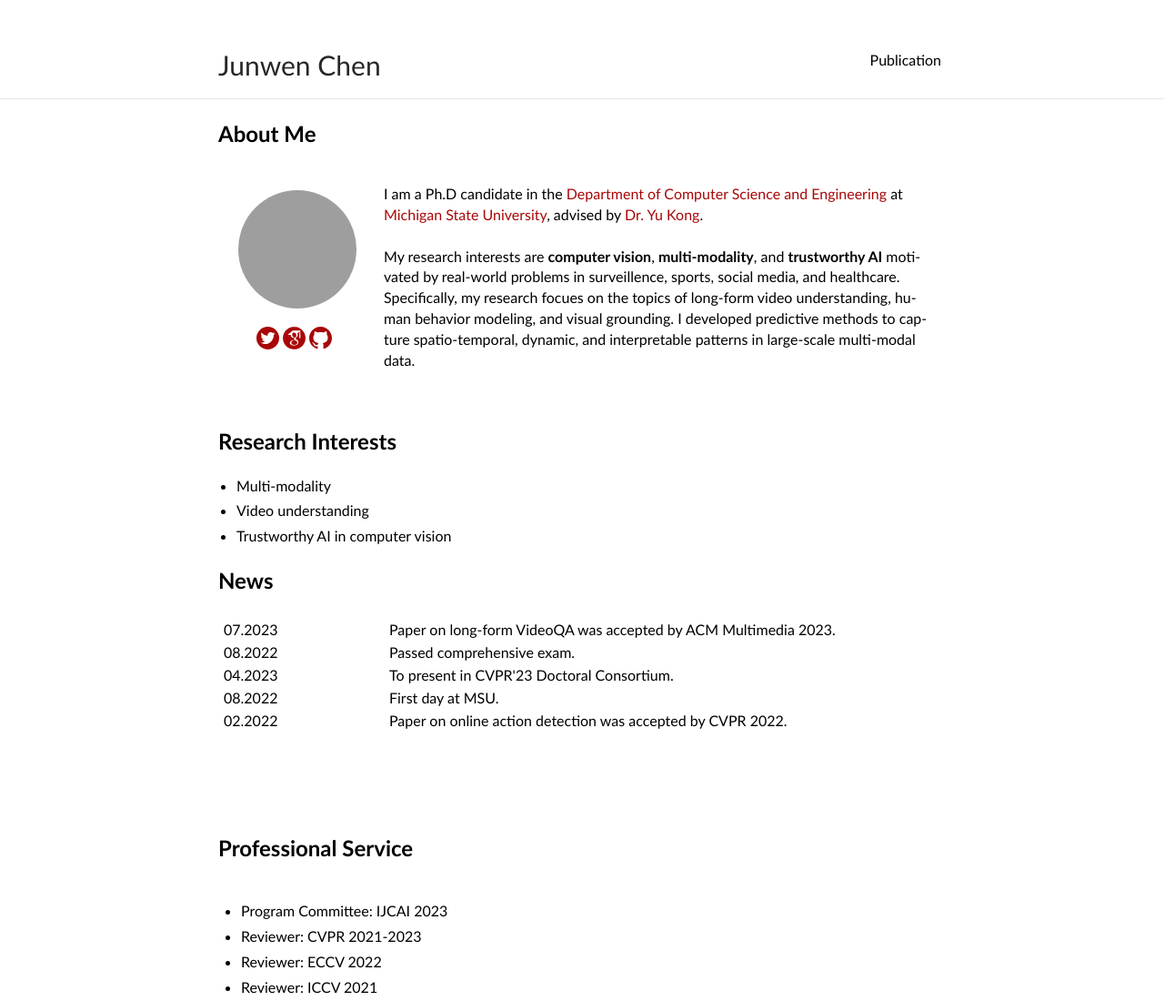
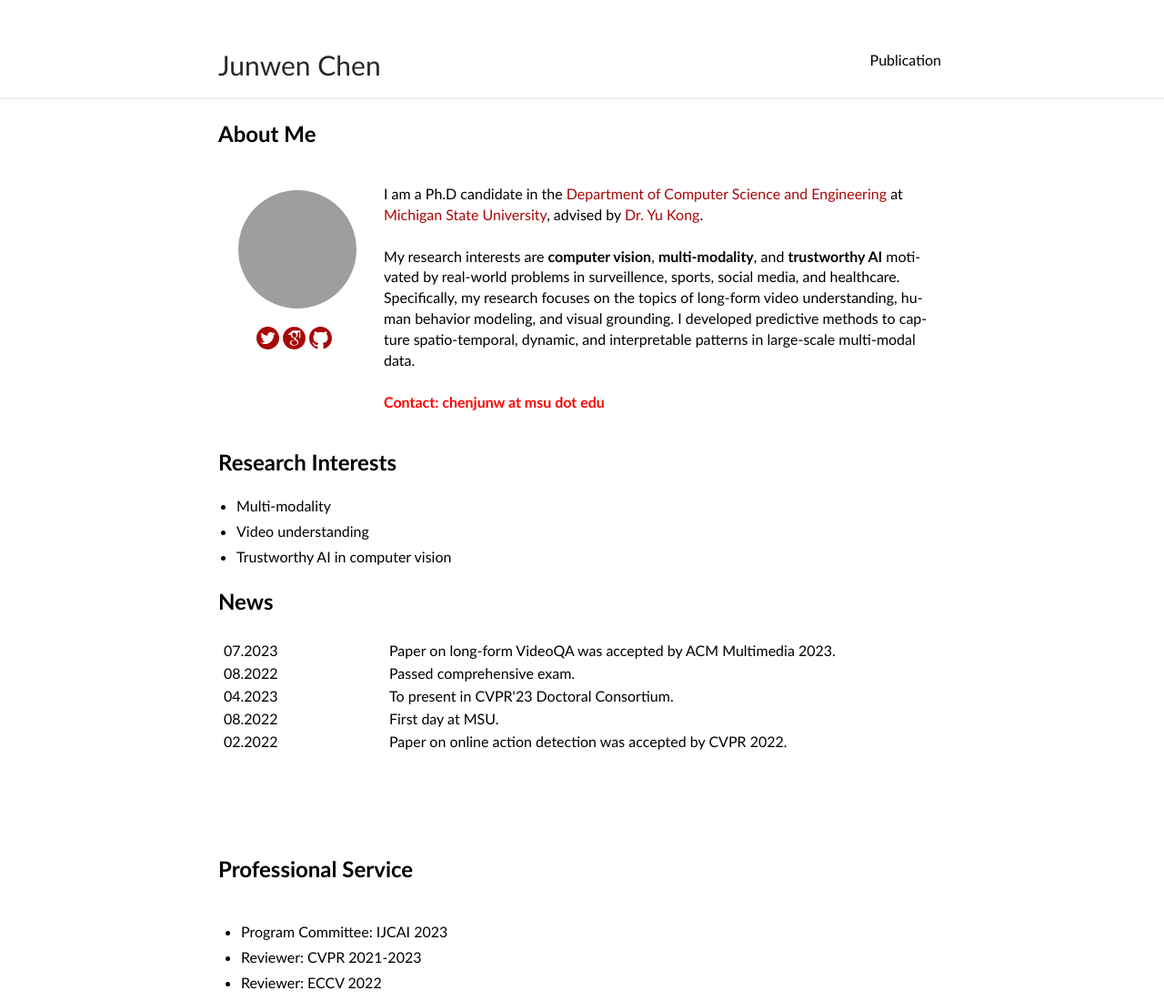
Before and after one commit to junwenchen/junwenchen.github.io, a plain HTML site: page index.html in a window 1280 px wide. Shown: the top 1100 px of the page at 91% size. Drawn offline with Linux system fonts and the light colour scheme; grey boxes are pictures that could not be loaded.

Commit message:
Update index.html

```diff
--- a/index.html
+++ b/index.html
@@ -78,9 +78,9 @@
            <!-- <a href="https://www.stevens.edu/craft">Center for Research Toward Advancing Financial Technologies (CRAFT)</a>, and <a href="https://www.stevens.edu/center-for-healthcare-innovation">Semcer Center for Healthcare Innovation (CHI)</a>. -->
 <br><br>
           My research interests are <strong>computer vision</strong>, <strong>multi-modality</strong>, and <strong>trustworthy AI</strong> motivated by real-world problems in surveillence, sports, social media, and healthcare.
-          Specifically, my research focues on the topics of long-form video understanding, human behavior modeling, and visual grounding. I developed predictive methods to capture spatio-temporal, dynamic, and interpretable patterns in large-scale multi-modal data.
+          Specifically, my research focuses on the topics of long-form video understanding, human behavior modeling, and visual grounding. I developed predictive methods to capture spatio-temporal, dynamic, and interpretable patterns in large-scale multi-modal data.
 <br><br>
-<!-- <strong style="color:red">Contact: chenjunw at msu dot edu</strong> -->
+<strong style="color:red">Contact: chenjunw at msu dot edu</strong>
           </p>
 </div>
 </div>
```
